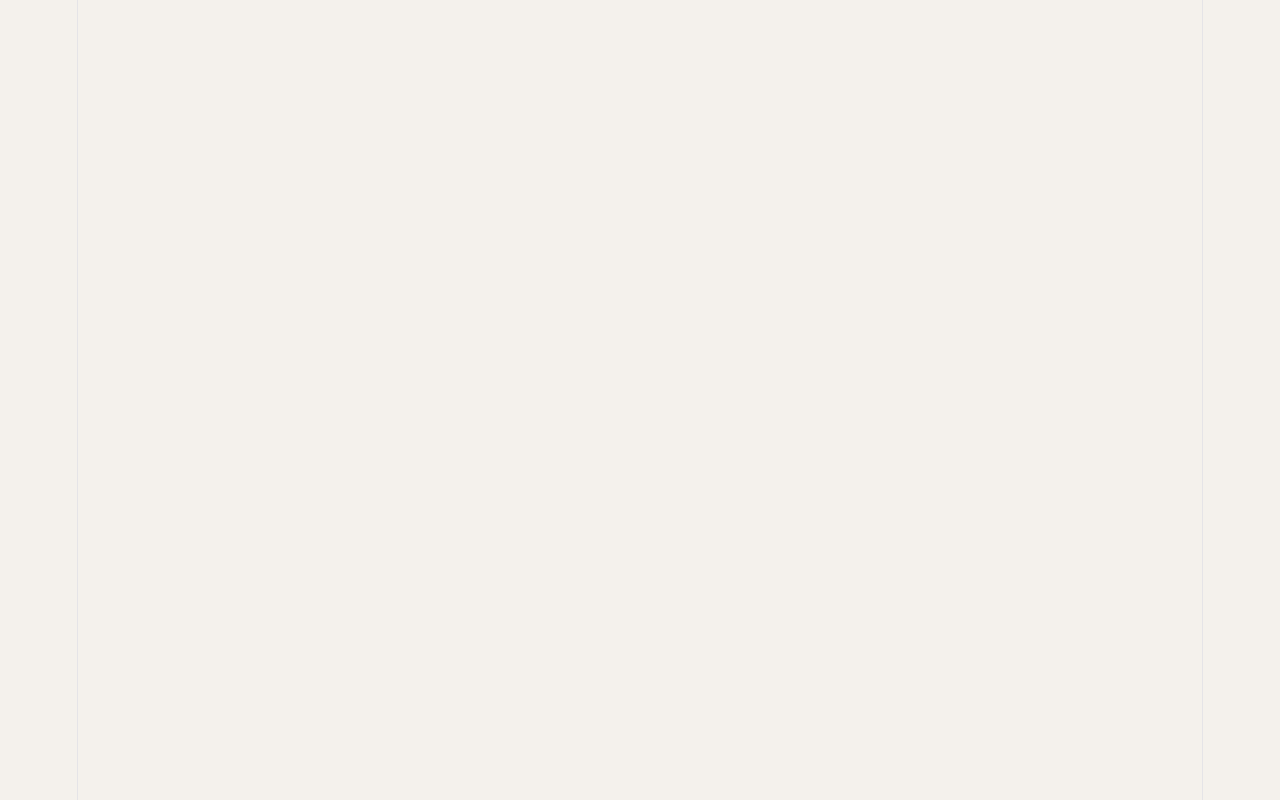
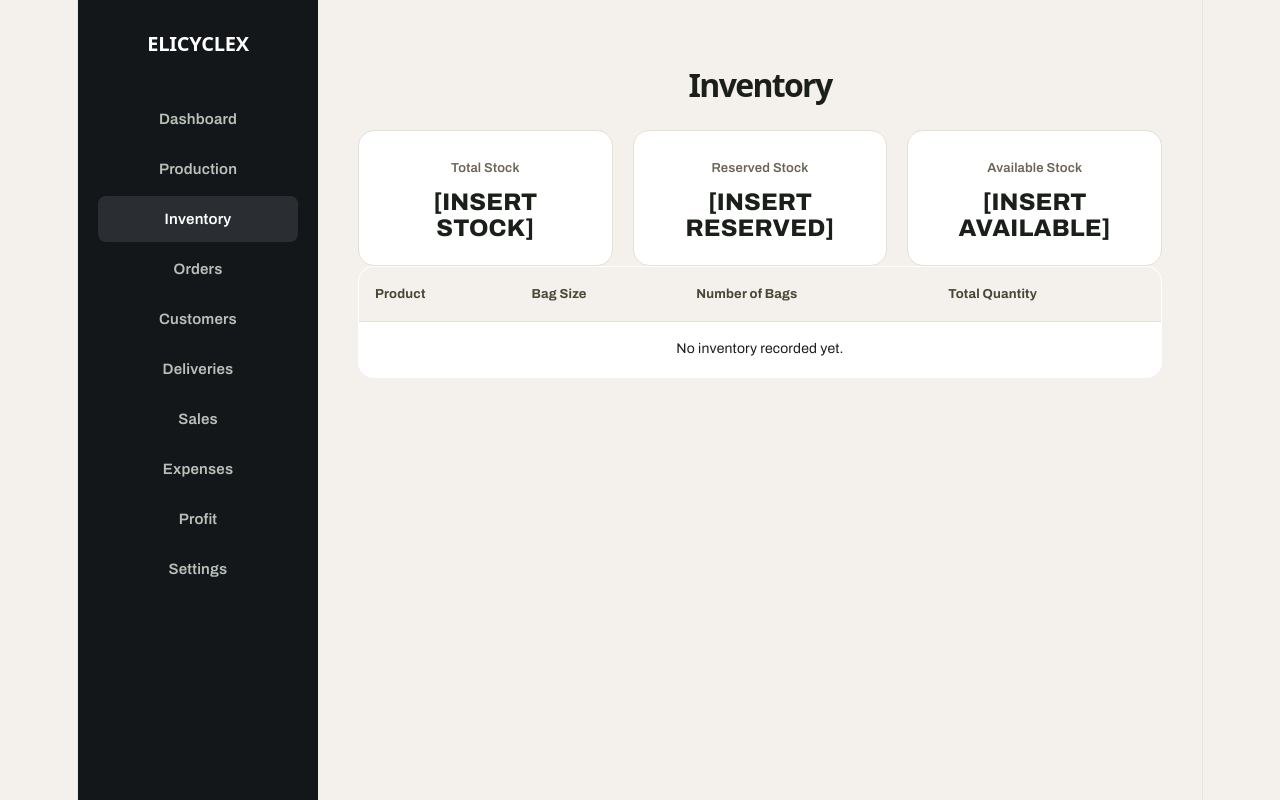
Before and after one commit to Elicyclex/elicyclex-web, a React (Vite) app: page /admin/inventory in a window 1280 px wide. Before the commit this address had no page. Built offline with nearby package versions, Linux system fonts and the light colour scheme.

Commit message:
Add Inventory admin page

```diff
--- /dev/null
+++ b/src/AdminInventory.jsx
@@ -0,0 +1,42 @@
+import AdminLayout from './AdminLayout';
+
+function AdminInventory() {
+  return (
+    <AdminLayout activePage="Inventory" pageTitle="Inventory">
+      <div className="admin-cards">
+        <div className="admin-card">
+          <p className="admin-card-label">Total Stock</p>
+          <p className="admin-card-value">[INSERT STOCK]</p>
+        </div>
+        <div className="admin-card">
+          <p className="admin-card-label">Reserved Stock</p>
+          <p className="admin-card-value">[INSERT RESERVED]</p>
+        </div>
+        <div className="admin-card">
+          <p className="admin-card-label">Available Stock</p>
+          <p className="admin-card-value">[INSERT AVAILABLE]</p>
+        </div>
+      </div>
+
+      <table className="admin-table">
+        <thead>
+          <tr>
+            <th>Product</th>
+            <th>Bag Size</th>
+            <th>Number of Bags</th>
+            <th>Total Quantity</th>
+          </tr>
+        </thead>
+        <tbody>
+          <tr>
+            <td colSpan="4" className="admin-table-empty">
+              No inventory recorded yet.
+            </td>
+          </tr>
+        </tbody>
+      </table>
+    </AdminLayout>
+  );
+}
+
+export default AdminInventory;
--- a/src/App.jsx
+++ b/src/App.jsx
@@ -3,6 +3,7 @@ import { useState } from 'react';
 import { Routes, Route } from 'react-router-dom';
 import AdminDashboard from './AdminDashboard';
 import AdminProduction from './AdminProduction';
+import AdminInventory from './AdminInventory';
 function HomePage() {
   const [quantity, setQuantity] = useState(30);
   const [showOrderForm, setShowOrderForm] = useState(false);
@@ -219,7 +220,7 @@ function App() {
       <Route path="/" element={<HomePage />} />
       <Route path="/admin" element={<AdminDashboard />} />
       <Route path="/admin/production" element={<AdminProduction />} />
-
+<Route path="/admin/inventory" element={<AdminInventory />} />
     </Routes>
   );
 }
```
